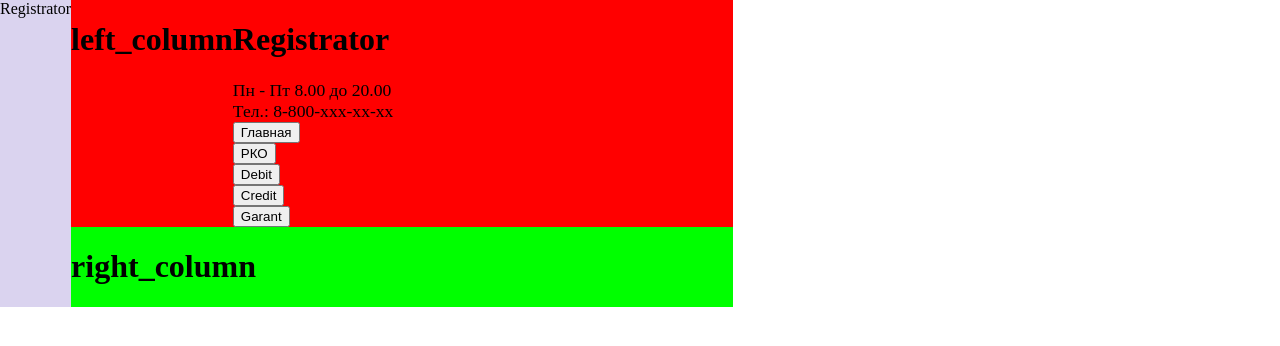
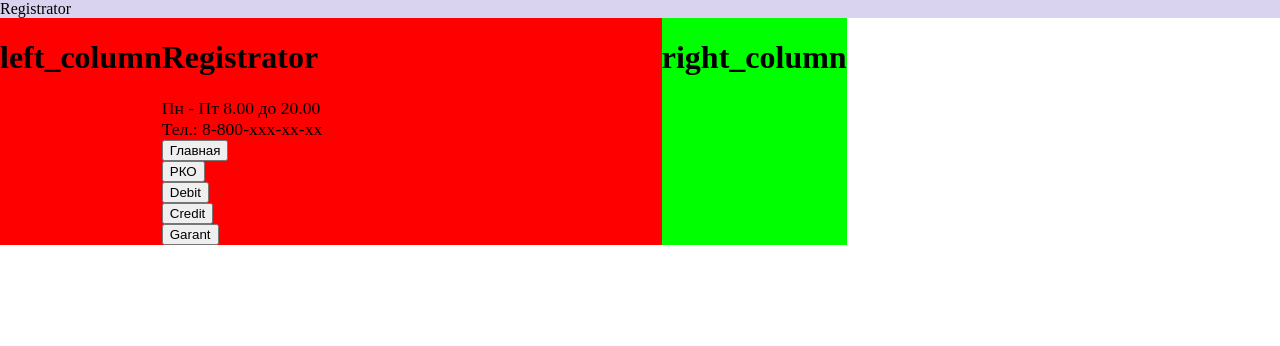
Before and after one commit to RjazanovEgor/Devora, a Django app: page /debitpage/ in a window 1280 px wide. Shown: the top 346 px of the page. Run offline with Django 3.2, Linux system fonts and the light colour scheme.

Commit message:
base v2.2.7

```diff
--- a/home/templates/base.html
+++ b/home/templates/base.html
@@ -11,11 +11,11 @@
         <style>
             grandperents {
                 display: flex;
-                flex-direction: row;
+                flex-direction: column;
             }
             perents {
                 display: flex;
-                flex-direction: column;
+                flex-direction: <row></row>;
             }
             perent{
                 display: flex;
```
